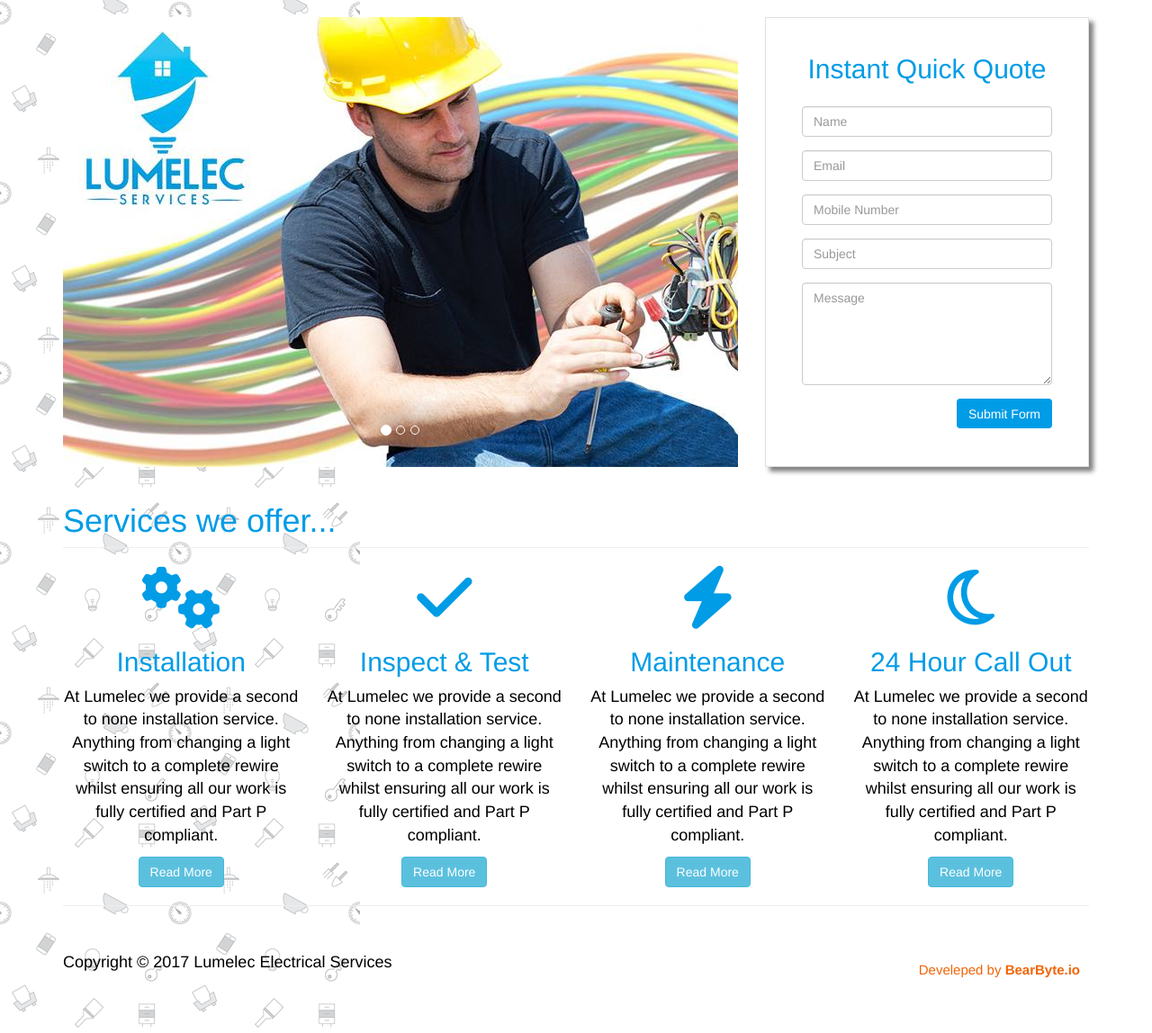
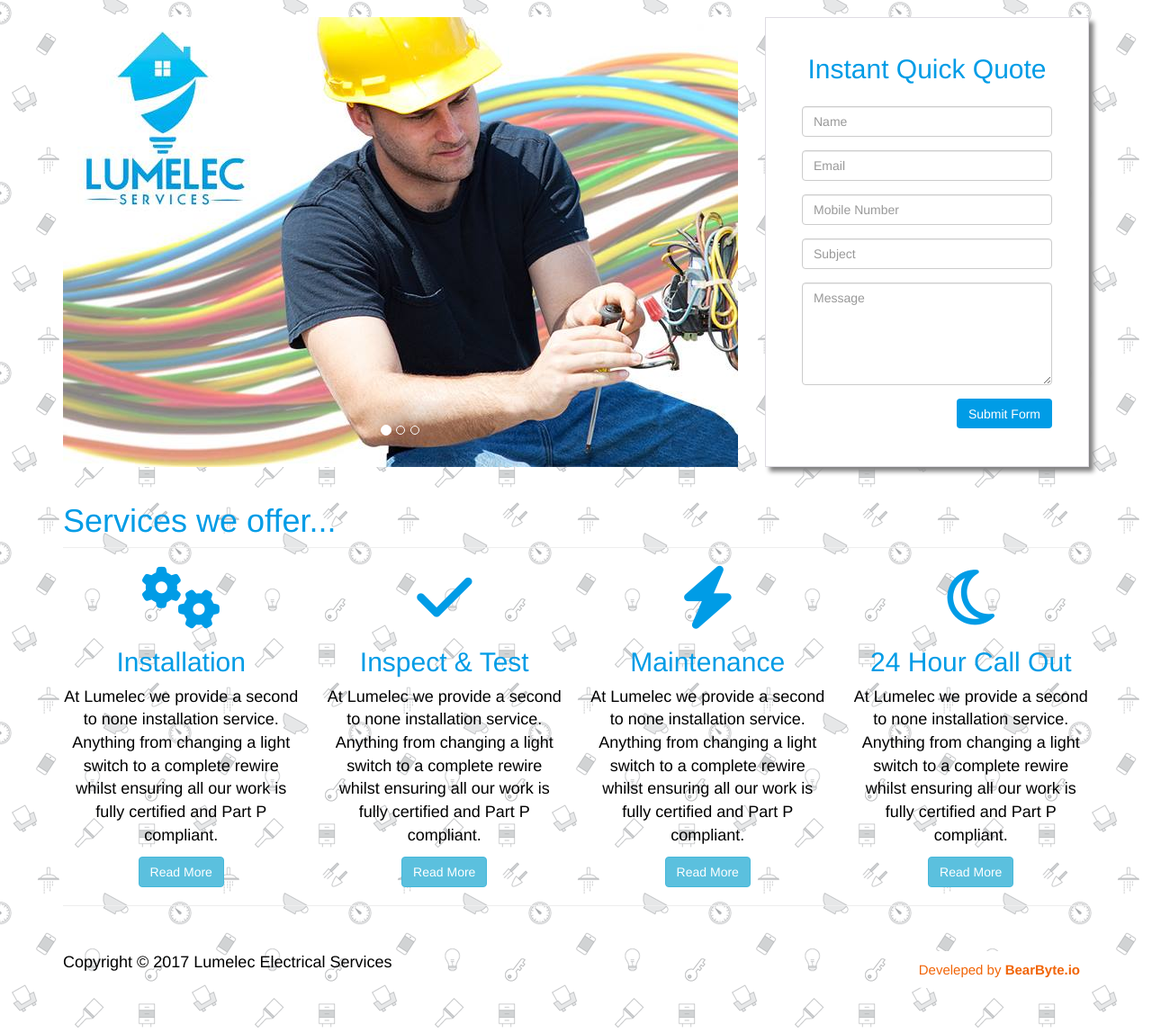
Before and after one commit to liamptk/lumelec-website, a PHP site: page /old.html in a window 1280 px wide. Shown: the part 51-1199 px from the top of the page at 90% size. Run offline with PHP 8.4, Linux system fonts and the light colour scheme; some libraries are stand-ins or nearby versions.

Commit message:
css changes

```diff
--- a/css/additional.css
+++ b/css/additional.css
@@ -2,8 +2,8 @@
 
 body {
 	background-color: white;
-	background-image: url("images/doodles.png");
-	background-repeat: repeat-y;
+	background-image: url('/images/doodles.png');
+	background-repeat: repeat-y repeat-x;
 }
 
 h1 {
```
